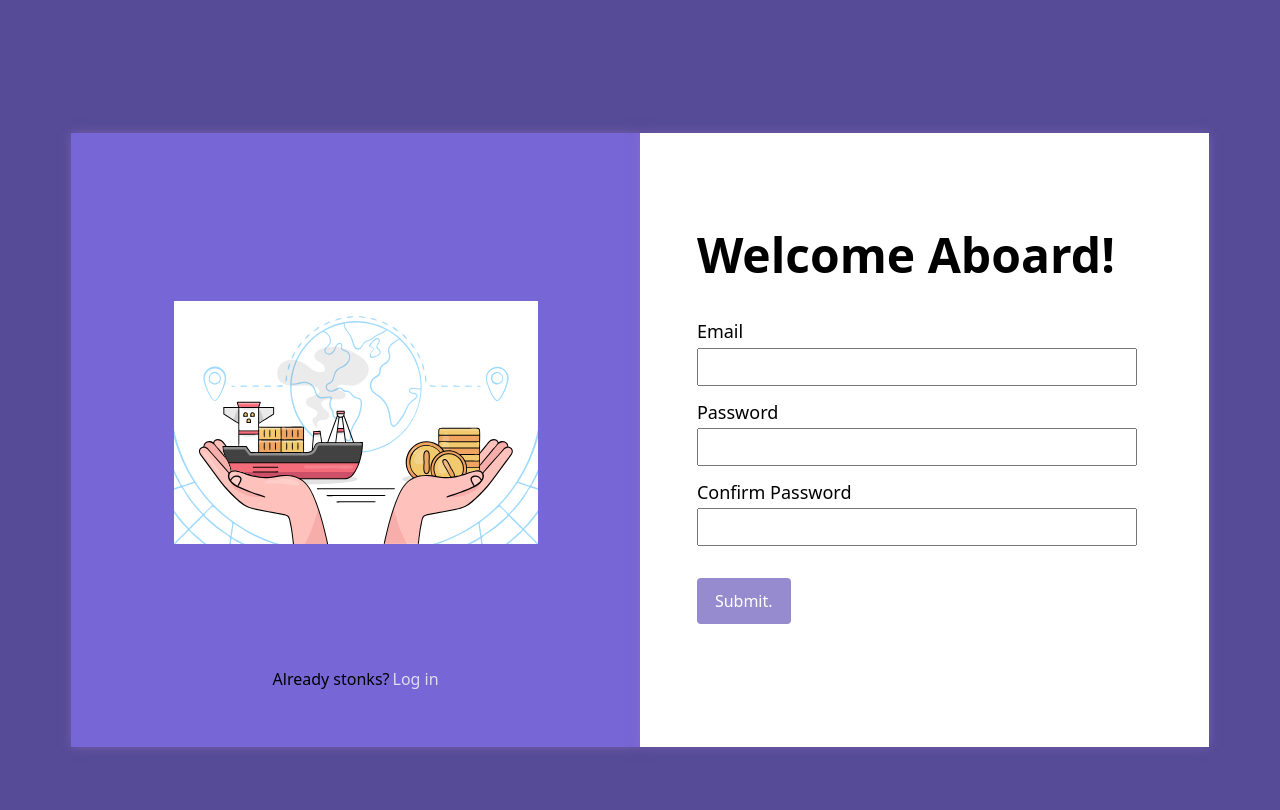
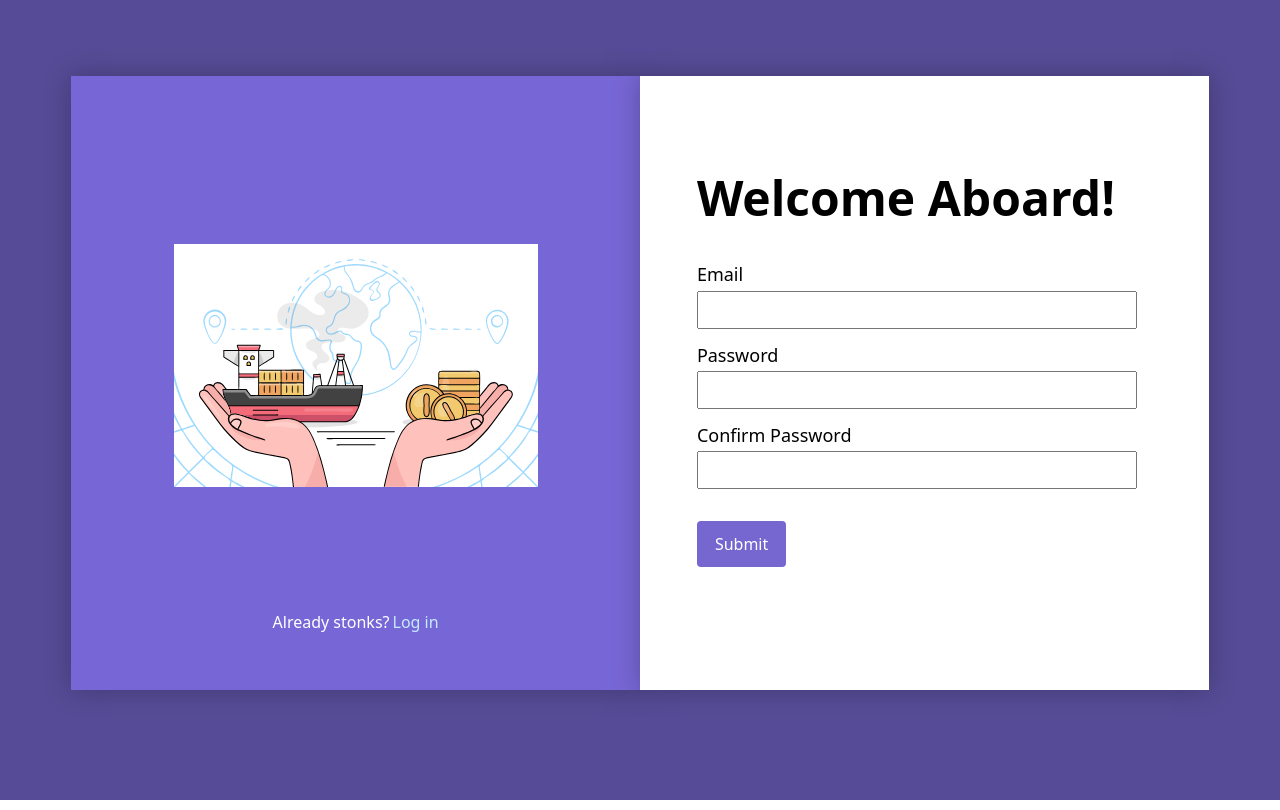
Before and after one commit to nishantak/OnlyCommodities, a Flask app: page / in a window 1280 px wide. Run offline with Flask 3, Linux system fonts and the light colour scheme.

Commit message:
fix shadows and page margin

```diff
--- a/website/templates/reg.html
+++ b/website/templates/reg.html
@@ -14,7 +14,7 @@
             <div class="imageholder">
                 <img id="commodity" src="image.jpg" alt="Commodity">
             </div>
-            <div class="text">Already stonks?<a id="register" href="login.html" style="padding-left: 3px;">Log in</a></div>
+            <div class="text">Already stonks?<a id="register" href="login.html">Log in</a></div>
         </div>
         <div class="box box2">
             <h1>Welcome Aboard!</h1>
@@ -34,7 +34,7 @@
                         <input type="password" class="form__field" id="password" required>
                     </div>
                     <div class="button-field">
-                        <button type="submit">Submit.</button>
+                        <button type="submit">Submit</button>
                     </div>
                 </form>
             </div>
--- a/website/templates/style/login.css
+++ b/website/templates/style/login.css
@@ -8,7 +8,7 @@ body{
 }
 
 .container{
-    margin: 5%;
+    margin-left: 5%; margin-right: 5%;
     display: flex;
     justify-content: space-evenly;
 }
@@ -17,8 +17,8 @@ body{
     height: 500px;
     width: 60%;
     padding: 5%;
-    margin-top: 70px;
-    box-shadow: 0 0 10px rgb(147, 117, 199,0.5);
+    margin-top: 6%;
+    box-shadow: 0 0 25px rgba(0, 0, 0, 0.25);
 }
 
 .box1{
@@ -44,6 +44,7 @@ body{
 }
 
 .text {
+    color: #ffffff;
     display: flex;
     justify-content: center;
     margin-top: 3%;
@@ -55,14 +56,15 @@ img {
 }
 
 a{
+    padding-left: 3px;
     font-size: medium;
-    color: #dfdcee;
+    color: #c4ecff;
     text-decoration: none;
 }
 
 a:hover{
     text-decoration: underline;
-    color: #c4baf9;
+    color: #63e7fe;
 }
 
 label{
@@ -76,7 +78,7 @@ h1{
 
 button{
     margin-top: 4%;
-    background-color: #958bce;
+    background-color: #7666cf;
     color: #ffffff;
     padding: 12px 18px;
     border: none;
@@ -85,11 +87,7 @@ button{
 }
 
 button:hover{
-    background-color: #7766d5;
-}
-
-a{
-    padding-left: 3px;
+    background-color: #705ce0;
 }
 
 input{
```
